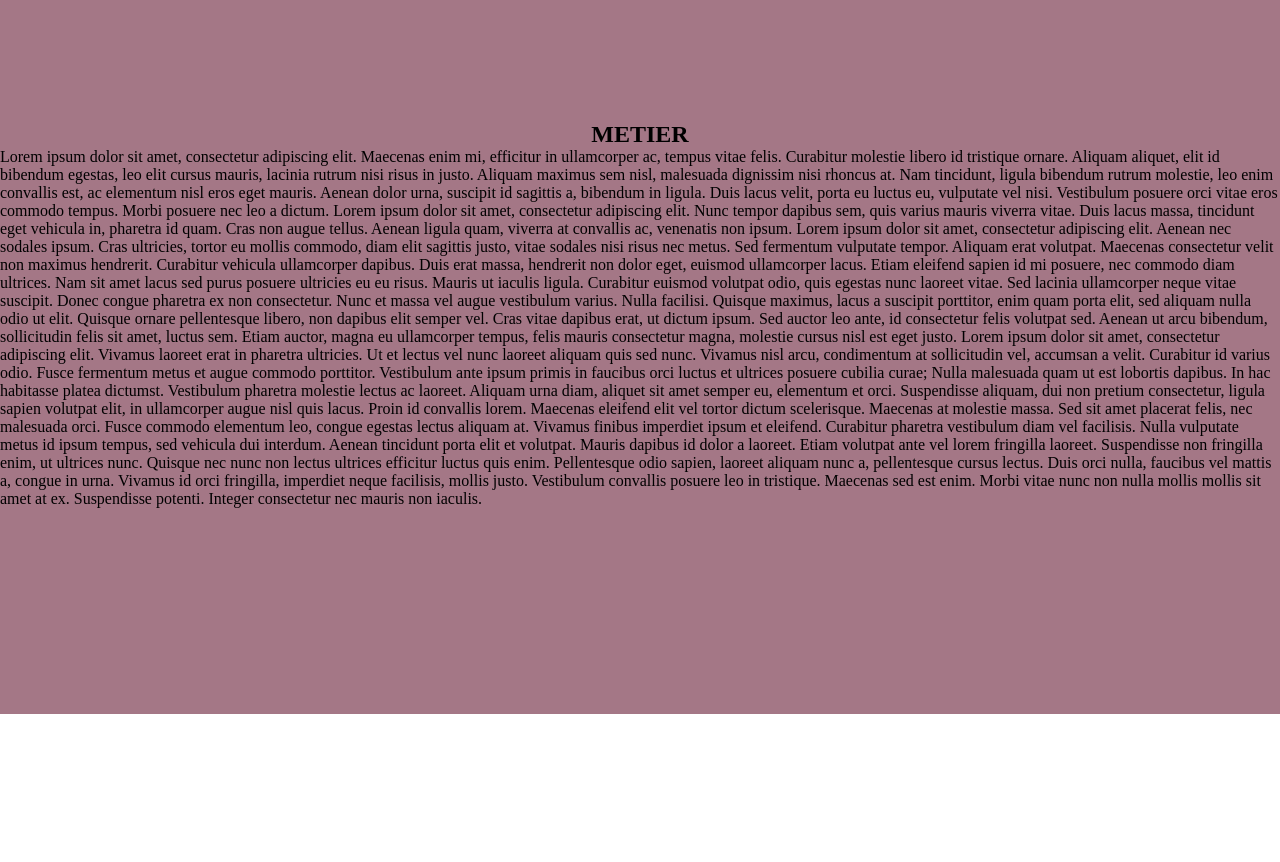
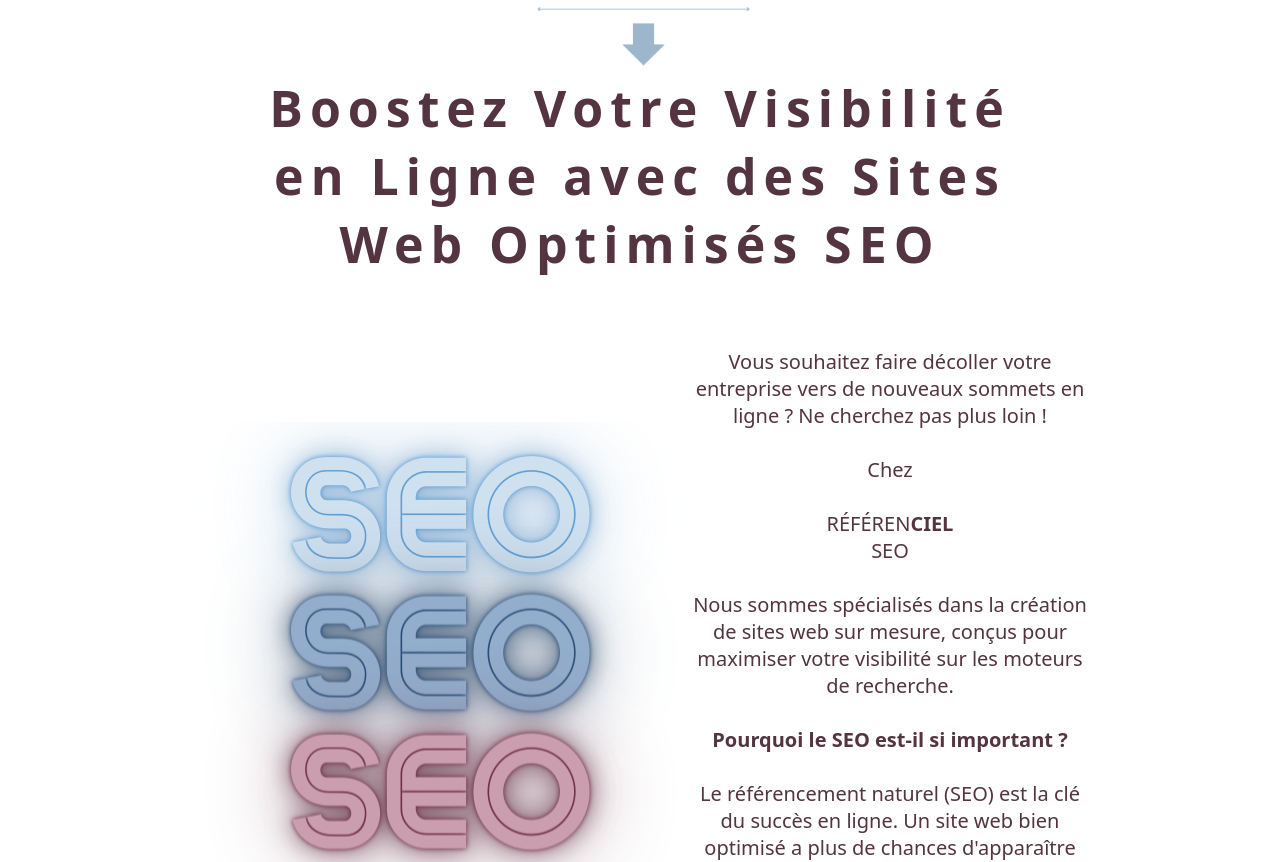
Before and after one commit to Halcisse/REFERENCIEL2, a Vue app: page / in a window 1280 px wide. Shown: the part 880-1742 px from the top of the page. Built offline with nearby package versions, Linux system fonts and the light colour scheme.

Commit message:
page metier ok sauf fontfam

```diff
--- a/src/components/Metier.vue
+++ b/src/components/Metier.vue
@@ -6,23 +6,30 @@
 <template>
 
 <main class="mainMetier">
-        <h1>METIER</h1>
+    <h1>Boostez Votre Visibilité en Ligne avec des Sites Web Optimisés SEO</h1>
 
-        <div class="teste">
-            Lorem ipsum dolor sit amet, consectetur adipiscing elit. Maecenas enim mi, efficitur in ullamcorper ac, tempus vitae felis. Curabitur molestie libero id tristique ornare. Aliquam aliquet, elit id bibendum egestas, leo elit cursus mauris, lacinia rutrum nisi risus in justo. Aliquam maximus sem nisl, malesuada dignissim nisi rhoncus at. Nam tincidunt, ligula bibendum rutrum molestie, leo enim convallis est, ac elementum nisl eros eget mauris. Aenean dolor urna, suscipit id sagittis a, bibendum in ligula. Duis lacus velit, porta eu luctus eu, vulputate vel nisi. Vestibulum posuere orci vitae eros commodo tempus. Morbi posuere nec leo a dictum. Lorem ipsum dolor sit amet, consectetur adipiscing elit. Nunc tempor dapibus sem, quis varius mauris viverra vitae. Duis lacus massa, tincidunt eget vehicula in, pharetra id quam. Cras non augue tellus. Aenean ligula quam, viverra at convallis ac, venenatis non ipsum. Lorem ipsum dolor sit amet, consectetur adipiscing elit. Aenean nec sodales ipsum.
+    <div class="metierContent">
+        <img src="../assets/IMAGES/SEOX3.png" alt="Logo SEO x3 tricolore">
+        <div class="metierTxt">
+            <p>
+                Vous souhaitez faire décoller votre entreprise vers de nouveaux sommets en ligne ? Ne cherchez pas plus loin !<br><br>
 
-Cras ultricies, tortor eu mollis commodo, diam elit sagittis justo, vitae sodales nisi risus nec metus. Sed fermentum vulputate tempor. Aliquam erat volutpat. Maecenas consectetur velit non maximus hendrerit. Curabitur vehicula ullamcorper dapibus. Duis erat massa, hendrerit non dolor eget, euismod ullamcorper lacus. Etiam eleifend sapien id mi posuere, nec commodo diam ultrices. Nam sit amet lacus sed purus posuere ultricies eu eu risus. Mauris ut iaculis ligula. Curabitur euismod volutpat odio, quis egestas nunc laoreet vitae.
+                Chez <br><br>
+                RÉFÉREN<strong>CIEL</strong> <br>
+                SEO <br><br>
 
-Sed lacinia ullamcorper neque vitae suscipit. Donec congue pharetra ex non consectetur. Nunc et massa vel augue vestibulum varius. Nulla facilisi. Quisque maximus, lacus a suscipit porttitor, enim quam porta elit, sed aliquam nulla odio ut elit. Quisque ornare pellentesque libero, non dapibus elit semper vel. Cras vitae dapibus erat, ut dictum ipsum. Sed auctor leo ante, id consectetur felis volutpat sed. Aenean ut arcu bibendum, sollicitudin felis sit amet, luctus sem. Etiam auctor, magna eu ullamcorper tempus, felis mauris consectetur magna, molestie cursus nisl est eget justo. Lorem ipsum dolor sit amet, consectetur adipiscing elit. Vivamus laoreet erat in pharetra ultricies. Ut et lectus vel nunc laoreet aliquam quis sed nunc.
+                Nous sommes spécialisés dans la création de sites web sur mesure, conçus pour maximiser votre visibilité sur les moteurs de recherche. <br><br>
 
-Vivamus nisl arcu, condimentum at sollicitudin vel, accumsan a velit. Curabitur id varius odio. Fusce fermentum metus et augue commodo porttitor. Vestibulum ante ipsum primis in faucibus orci luctus et ultrices posuere cubilia curae; Nulla malesuada quam ut est lobortis dapibus. In hac habitasse platea dictumst. Vestibulum pharetra molestie lectus ac laoreet. Aliquam urna diam, aliquet sit amet semper eu, elementum et orci.
+                <strong>Pourquoi le SEO est-il si important ?</strong>   <br><br>
 
-Suspendisse aliquam, dui non pretium consectetur, ligula sapien volutpat elit, in ullamcorper augue nisl quis lacus. Proin id convallis lorem. Maecenas eleifend elit vel tortor dictum scelerisque. Maecenas at molestie massa. Sed sit amet placerat felis, nec malesuada orci. Fusce commodo elementum leo, congue egestas lectus aliquam at. Vivamus finibus imperdiet ipsum et eleifend. Curabitur pharetra vestibulum diam vel facilisis. Nulla vulputate metus id ipsum tempus, sed vehicula dui interdum. Aenean tincidunt porta elit et volutpat. Mauris dapibus id dolor a laoreet. Etiam volutpat ante vel lorem fringilla laoreet.
+                Le référencement naturel (SEO) est la clé du succès en ligne. Un site web bien optimisé a plus de chances d'apparaître en tête des résultats de recherche, attirant ainsi un flux constant de visiteurs qualifiés. <br><br>
 
-Suspendisse non fringilla enim, ut ultrices nunc. Quisque nec nunc non lectus ultrices efficitur luctus quis enim. Pellentesque odio sapien, laoreet aliquam nunc a, pellentesque cursus lectus. Duis orci nulla, faucibus vel mattis a, congue in urna. Vivamus id orci fringilla, imperdiet neque facilisis, mollis justo. Vestibulum convallis posuere leo in tristique. Maecenas sed est enim. Morbi vitae nunc non nulla mollis mollis sit amet at ex. Suspendisse potenti. Integer consectetur nec mauris non iaculis.
+                C'est là que nous intervenons!
+            </p>
         </div>
+    </div>
 
-    </main>
+</main>
 
 </template>
 
@@ -34,6 +41,26 @@
     justify-content: center;
     min-height: 100vh;
     margin: 0;
-    background-color:#A47786;
+
+}
+.metierContent{
+    display: flex;
+    flex-direction: row;
+    align-items: center;
+    justify-content: center;
+    width: 70%;
+    text-align: center;
+    font-size: 20px;
+    font-family: system-ui, -apple-system, BlinkMacSystemFont, 'Segoe UI', Roboto, Oxygen, Ubuntu, Cantarell, 'Open Sans', 'Helvetica Neue', sans-serif;
+    color: #533440;
+}
+h1{
+    width: 60%;
+    font-size: 50px;
+    font-family: system-ui, -apple-system, BlinkMacSystemFont, 'Segoe UI', Roboto, Oxygen, Ubuntu, Cantarell, 'Open Sans', 'Helvetica Neue', sans-serif;
+    text-align: center;
+    color: #533440;
+    margin-bottom: 50px;
+    letter-spacing: 7px;
 }
 </style>
--- a/src/views/AccueilView.vue
+++ b/src/views/AccueilView.vue
@@ -62,7 +62,8 @@
 }
 
 .imgLogo{
-    width: 350px;
+    width: 450px;
+    margin-top: 60px;
 }
 .title{
     display: flex;
```
